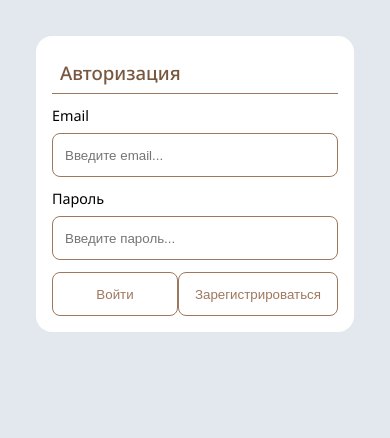
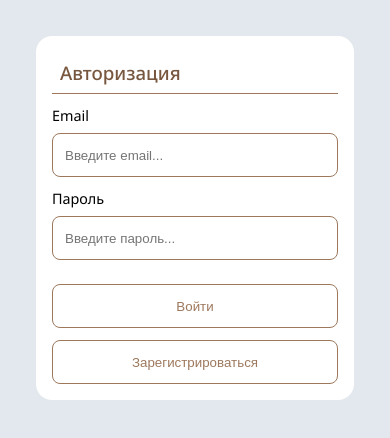
Before and after one commit to SGVIKA/vector, a Next.js app in the folder vector-front-end/: page /auth in a window 390 px wide. Shown: the top 438 px of the page. Built offline with nearby package versions, Linux system fonts and the light colour scheme.

Commit message:
Адаптивность страницы авторизации

```diff
--- a/vector-front-end/src/app/layout.tsx
+++ b/vector-front-end/src/app/layout.tsx
@@ -48,7 +48,7 @@ export default function RootLayout({
 
                     {/* Система уведомлений */}
                     <Toaster
-                        position='bottom-right'  // Позиция появления уведомлений
+                        position='top-center'  // Позиция появления уведомлений
                         duration={1500}          // Продолжительность отображения (мс)
                     />
                 </Providers>
--- a/vector-front-end/src/components/pages/auth/auth.module.css
+++ b/vector-front-end/src/components/pages/auth/auth.module.css
@@ -23,3 +23,13 @@
     display: flex;
     justify-content: space-between;
 }
+
+/* Мобильная адаптация для хедера (375px) */
+@media screen and (max-width: 480px) {
+    .buttonsСontainer{
+        flex-direction: column;
+    }
+    .buttonsСontainer>button{
+        margin-top: var(--margin-between-elements-m);
+    }
+}
```
